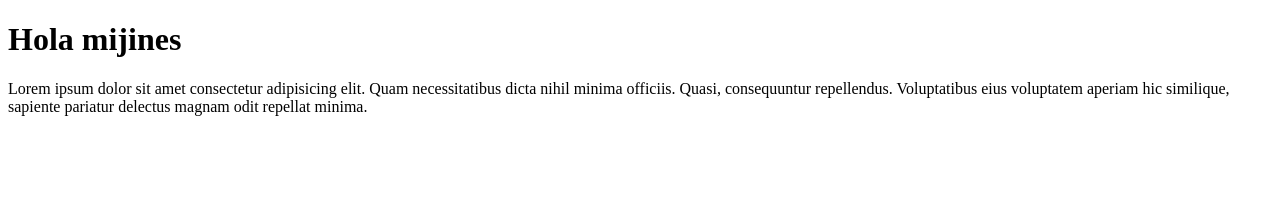
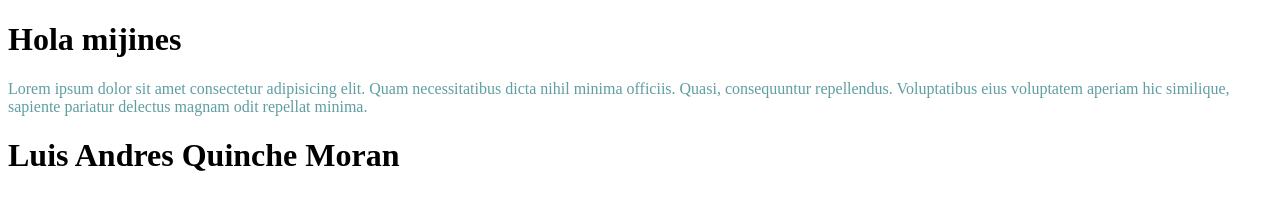
Before and after one commit to AndyKingche/hyperblog, a plain HTML site: page index.html in a window 1280 px wide. Drawn offline with Linux system fonts and the light colour scheme.

Commit message:
agregasmo stylos nuevos

```diff
--- /dev/null
+++ b/css/style.css
@@ -0,0 +1,3 @@
+p {
+    color: cadetblue;
+}
--- a/index.html
+++ b/index.html
@@ -3,11 +3,12 @@
 <head>
     <meta charset="UTF-8">
     <meta name="viewport" content="width=device-width, initial-scale=1.0">
+    <link rel="stylesheet" href="css/style.css">
     <title>Prueba Git</title>
 </head>
 <body>
     <h1>Hola mijines</h1>
     <p>Lorem ipsum dolor sit amet consectetur adipisicing elit. Quam necessitatibus dicta nihil minima officiis. Quasi, consequuntur repellendus. Voluptatibus eius voluptatem aperiam hic similique, sapiente pariatur delectus magnam odit repellat minima.</p>
-
+    <h1>Luis Andres Quinche Moran</h1>
 </body>
 </html>
```
